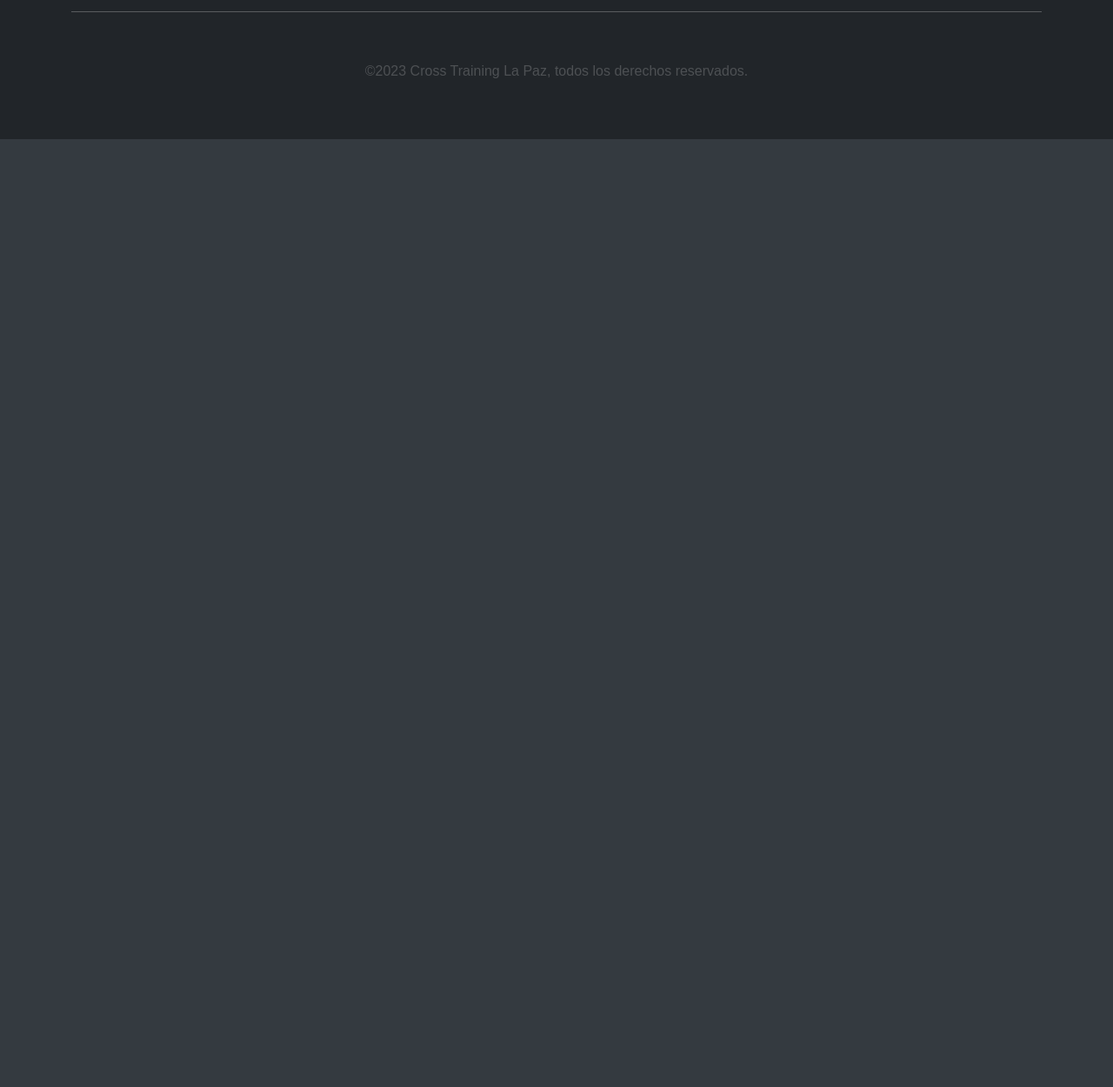
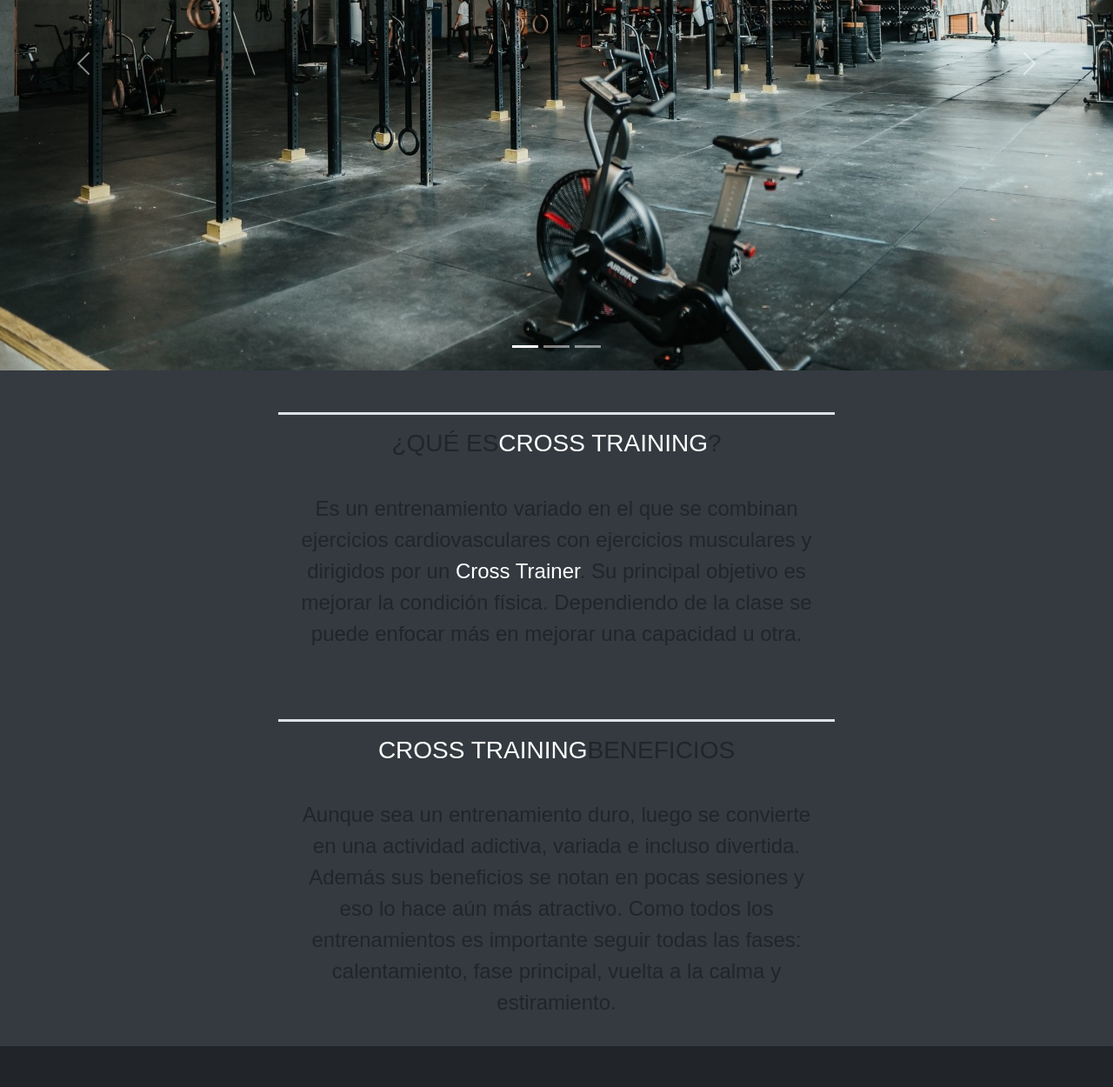
Before and after one commit to MatiazGz/Repo_Entrega, a plain HTML site: page index.html in a window 1280 px wide. Shown: the part 481-1731 px from the top of the page at 87% size. Before the commit the page ends 800 px from the top, so only its background shows below. Drawn offline with Linux system fonts and the light colour scheme.

Commit message:
modifico el index

```diff
--- a/css/style.css
+++ b/css/style.css
@@ -33,6 +33,10 @@ body{
 body a{
     text-decoration: none;
     color: #ffffff;
+}
+/**     BODY INDEX  **/
+.carousel-inner{
+    max-height: 45rem;
 }
 /**     BODY RUTINAS  **/
 .grid{
--- a/index.html
+++ b/index.html
@@ -4,8 +4,11 @@
     <meta charset="UTF-8" />
     <meta http-equiv="X-UA-Compatible" content="IE=edge" />
     <meta name="viewport" content="width=, initial-scale=1.0" />
-    <link rel="stylesheet" href="./css/bootstrap.css">
-    <link rel="stylesheet" href="https://cdnjs.cloudflare.com/ajax/libs/font-awesome/6.4.0/css/all.min.css">
+    <link rel="stylesheet" href="./css/bootstrap.css" />
+    <link
+      rel="stylesheet"
+      href="https://cdnjs.cloudflare.com/ajax/libs/font-awesome/6.4.0/css/all.min.css"
+    />
     <link rel="stylesheet" href="./css/style.css" />
     <title>Cross Training La Paz</title>
   </head>
@@ -13,64 +16,171 @@
     <header class="header-padre">
       <div class="buttonsesionpadre">
         <form class="d-flex" role="search">
-          <input class="form-control me-2" type="search" placeholder="Search" aria-label="Search">
-          <button class="btn btn-outline-success" type="submit"><i class="fa-solid fa-magnifying-glass"></i></button>
+          <input
+            class="form-control me-2"
+            type="search"
+            placeholder="Search"
+            aria-label="Search"
+          />
+          <button class="btn btn-outline-success" type="submit">
+            <i class="fa-solid fa-magnifying-glass"></i>
+          </button>
         </form>
         <a href="./iniciodesesion.html">Iniciar sesion</a>
       </div>
-
     </header>
     <nav class="navbar navbar-expand-lg navbar-dark bg-dark">
       <div class="container-fluid">
-        <a class="navbar-brand" href="index.html"><img  src="./imagenes/logo.png" alt="logo" width="130px"/></a>
-        <button class="navbar-toggler" type="button" data-bs-toggle="collapse" data-bs-target="#navbarSupportedContent" aria-controls="navbarSupportedContent" aria-expanded="false" aria-label="Toggle navigation">
+        <a class="navbar-brand" href="index.html"
+          ><img src="./imagenes/logo.png" alt="logo" width="130px"
+        /></a>
+        <button
+          class="navbar-toggler"
+          type="button"
+          data-bs-toggle="collapse"
+          data-bs-target="#navbarSupportedContent"
+          aria-controls="navbarSupportedContent"
+          aria-expanded="false"
+          aria-label="Toggle navigation"
+        >
           <span class="navbar-toggler-icon"></span>
         </button>
         <div class="collapse navbar-collapse" id="navbarSupportedContent">
           <ul class="navbar-nav me-auto mb-2 mb-lg-0">
-            <li class="navbar-item"><a class="nav-link" href="./index.html">Home</a></li>
-            <li class="navbar-item"><a class="nav-link" href="./nosotros.html">Nosotros</a></li>
-            <li class="navbar-item"><a class="nav-link" href="./contacto.html">Contacto</a></li>
-            <li class="navbar-item"><a class="nav-link" href="./rutinas.html">Rutinas</a></li>
-            <li class="navbar-item"><a class="nav-link" href="./store.html">Store</a></li>
+            <li class="navbar-item">
+              <a class="nav-link" href="./index.html">Home</a>
+            </li>
+            <li class="navbar-item">
+              <a class="nav-link" href="./nosotros.html">Nosotros</a>
+            </li>
+            <li class="navbar-item">
+              <a class="nav-link" href="./contacto.html">Contacto</a>
+            </li>
+            <li class="navbar-item">
+              <a class="nav-link" href="./rutinas.html">Rutinas</a>
+            </li>
+            <li class="navbar-item">
+              <a class="nav-link" href="./store.html">Store</a>
+            </li>
           </ul>
         </div>
       </div>
     </nav>
 
-    <footer class="bg-dark text-white" >
+    <div id="carouselExampleIndicators" class="carousel slide">
+      <div class="carousel-indicators">
+        <button
+          type="button"
+          data-bs-target="#carouselExampleIndicators"
+          data-bs-slide-to="0"
+          class="active"
+          aria-current="true"
+          aria-label="Slide 1"
+        ></button>
+        <button
+          type="button"
+          data-bs-target="#carouselExampleIndicators"
+          data-bs-slide-to="1"
+          aria-label="Slide 2"
+        ></button>
+        <button
+          type="button"
+          data-bs-target="#carouselExampleIndicators"
+          data-bs-slide-to="2"
+          aria-label="Slide 3"
+        ></button>
+      </div>
+      <div class="carousel-inner">
+        <div class="carousel-item active">
+          <img src="./imagenes/index1.jpg" class="d-block w-100" alt="..." />
+        </div>
+        <div class="carousel-item">
+          <img src="./imagenes/index2.jpg" class="d-block w-100" alt="..." />
+        </div>
+        <div class="carousel-item">
+          <img src="./imagenes/index3.jpg" class="d-block w-100" alt="..." />
+        </div>
+      </div>
+      <button
+        class="carousel-control-prev"
+        type="button"
+        data-bs-target="#carouselExampleIndicators"
+        data-bs-slide="prev"
+      >
+        <span class="carousel-control-prev-icon" aria-hidden="true"></span>
+        <span class="visually-hidden">Previous</span>
+      </button>
+      <button
+        class="carousel-control-next"
+        type="button"
+        data-bs-target="#carouselExampleIndicators"
+        data-bs-slide="next"
+      >
+        <span class="carousel-control-next-icon" aria-hidden="true"></span>
+        <span class="visually-hidden">Next</span>
+      </button>
+    </div>
+    <section class="w-50 mx-auto text-center pt-5" id="subtitulo">
+      <h2 class="p-3 fs-3 border-top border-3">
+        ¿QUÉ ES<span class="text-white">CROSS TRAINING</span>?
+      </h2>
+      <p class="p-3 fs-4">
+        Es un entrenamiento variado en el que se combinan ejercicios
+        cardiovasculares con ejercicios musculares y dirigidos por un
+        <span class="text-white"> Cross Trainer</span>. Su principal objetivo es
+        mejorar la condición física. Dependiendo de la clase se puede enfocar
+        más en mejorar una capacidad u otra.
+      </p>
+    </section>
+    <section class="w-50 mx-auto text-center pt-5" id="subtitulo">
+      <h2 class="p-3 fs-3 border-top border-3">
+        <span class="text-white">CROSS TRAINING</span>BENEFICIOS
+      </h2>
+      <p class="p-3 fs-4">
+        Aunque sea un entrenamiento duro, luego se convierte en una actividad
+        adictiva, variada e incluso divertida. Además sus beneficios se notan en
+        pocas sesiones y eso lo hace aún más atractivo. Como todos los
+        entrenamientos es importante seguir todas las fases: calentamiento, fase
+        principal, vuelta a la calma y estiramiento.
+      </p>
+    </section>
+    <footer class="bg-dark text-white">
       <div class="container">
         <div class="footer-row">
           <div class="logo-footer">
-            <img src="./imagenes/logo.png" alt="logo" width="100px">
+            <img src="./imagenes/logo.png" alt="logo" width="100px" />
           </div>
           <div class="footer-links">
             <h4>Comunicate con Nosotros</h4>
-            <Ul class="footer-list">
+            <ul class="footer-list">
               <li><a class="text-reset" href="./contacto.html">Contacto</a></li>
               <li><p>Telefono: 0923123123</p></li>
               <li><p>Domicilio: Calle Falsa 03030</p></li>
-            </Ul>
+            </ul>
           </div>
           <div class="social-link">
             <h4>Nuestras Redes</h4>
             <div class="Redes">
               <ul>
-                <li><a href="#"><i class="fab fa-facebook-f"></i></a></li>
-                <li><a href="#"><i class="fab fa-instagram"></i></a></li>
-                <li><a href="#"><i class="fab fa-twitter"></i></a></li>
+                <li>
+                  <a href="#"><i class="fab fa-facebook-f"></i></a>
+                </li>
+                <li>
+                  <a href="#"><i class="fab fa-instagram"></i></a>
+                </li>
+                <li>
+                  <a href="#"><i class="fab fa-twitter"></i></a>
+                </li>
               </ul>
             </div>
           </div>
         </div>
-        <hr>
+        <hr />
         <div class="derechos">
           <p>©2023 Cross Training La Paz, todos los derechos reservados.</p>
         </div>
       </div>
-
     </footer>
-
 
     <script src="./js/popper.js"></script>
     <script src="./js/bootstrap.js"></script>
```
Also changed, not shown: imagenes/cuerda.jpg (deleted), imagenes/index1.jpg (added), imagenes/index2.jpg (added), imagenes/index3.jpg (added), imagenes/snatch.jpg (deleted).
